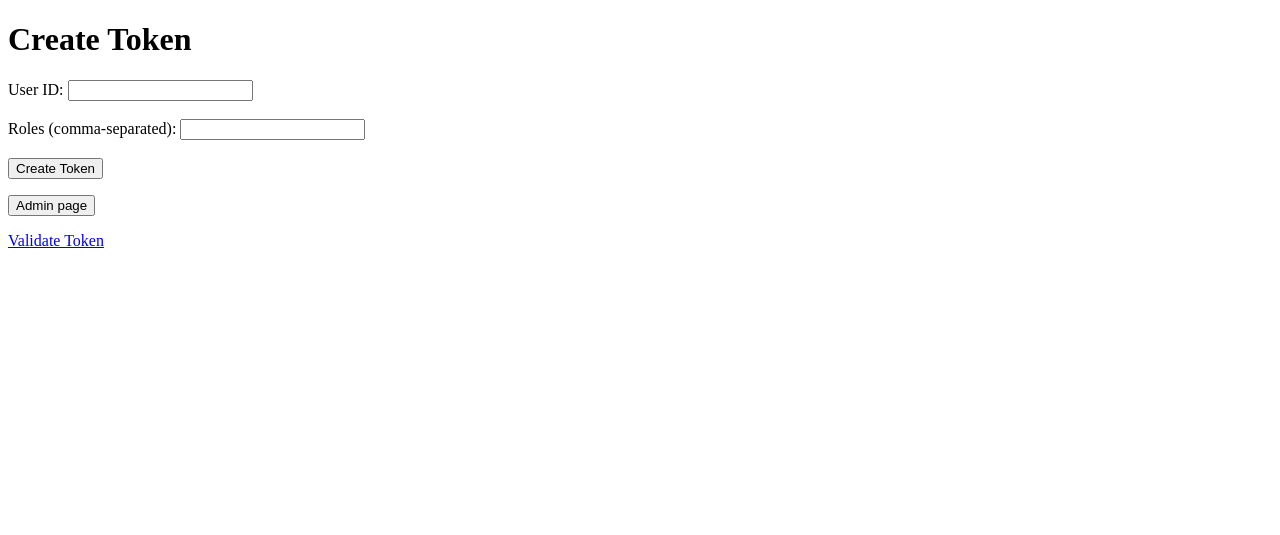
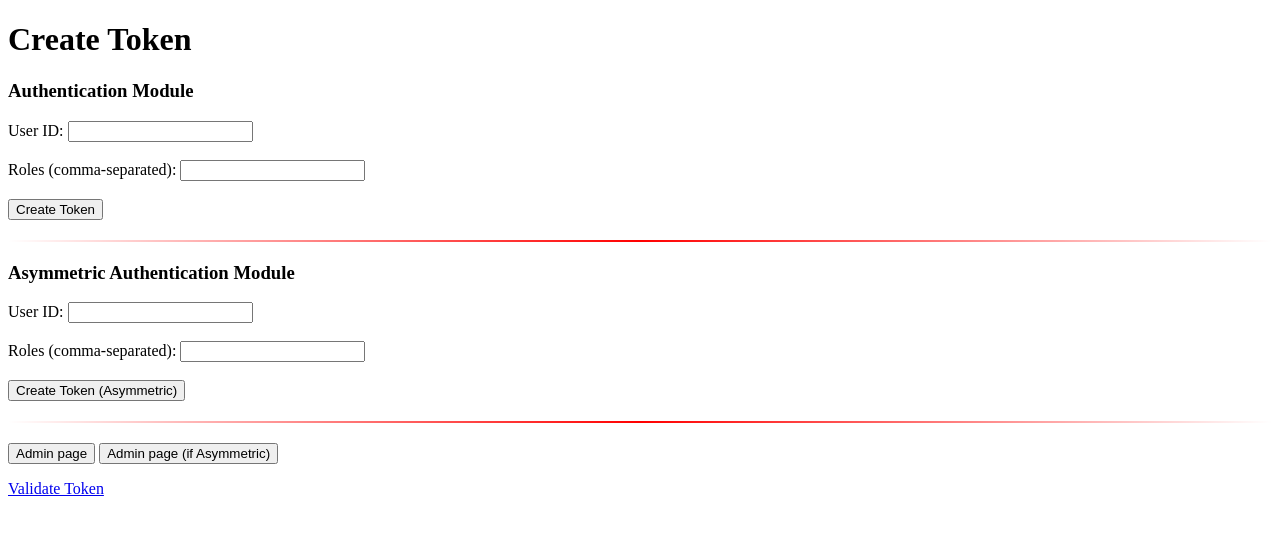
Before and after one commit to goldenvobla42/authentication_module, a Flask app: page /create in a window 1280 px wide. Shown: the top 535 px of the page. Run offline with Flask 3, Linux system fonts and the light colour scheme.

Commit message:
integrated asymmetric module into web application

```diff
--- a/app.py
+++ b/app.py
@@ -1,4 +1,4 @@
-from flask import Flask, render_template, request, abort, jsonify, make_response
+from flask import Flask, render_template, request, abort, jsonify, make_response, redirect, url_for
 from functools import wraps
 from authmodule import AuthModule
 from authmodule_asym import AuthModuleAsym
@@ -30,9 +30,28 @@ def requires_role(role):
             except jwt.InvalidTokenError:
                 abort(401)
             return f()
+
         return decorated_function
     return decorator
 
+
+def requires_role_asym(role):
+    def decorator(f):
+        @wraps(f)
+        def decorated_function():
+            token = request.cookies.get("session")
+            if not token:
+                abort(403)  # No token provided
+            try:
+                if not auth_module_asym.validate_token_role(token, role):
+                    abort(401)  # Invalid or expired token
+            except jwt.ExpiredSignatureError:
+                abort(401)
+            except jwt.InvalidTokenError:
+                abort(401)
+            return f()
+        return decorated_function
+    return decorator
 
 @app.route("/", methods=["GET"])
 def index():
@@ -48,28 +67,62 @@ def create():
             roles = [role.strip() for role in roles_str.split(",")]
             token = auth_module.create_token(user_id, roles)
             response = make_response(render_template("create.html", token=token))
-            response.set_cookie("session", token, httponly=True)
+            response.set_cookie("session", token, httponly=True, samesite='Strict')
             return response
     return render_template("create.html")
 
 
-@app.route("/validate", methods=["GET", "POST"])
+@app.route("/validate", methods=["GET"])
 def validate():
+    return render_template("validate.html")
+
+@app.route("/validate_sym", methods=["GET", "POST"])
+def validate_sym():
     is_valid = None
+    if request.method == "GET":
+        return redirect(url_for('validate'))
     if request.method == "POST":
         token = request.form.get("token")
-        user_id = request.form.get("user_id")
-        role = request.form.get("role")
-        if token and user_id and role:
+        if token:
             is_valid = auth_module.validate_token(token.encode())
     return render_template("validate.html", is_valid=is_valid)
 
+@app.route("/create_asym", methods=["GET", "POST"])
+def create_asym():
+    if request.method == "GET":
+        return redirect(url_for('create'))
+    if request.method == "POST":
+        user_id = request.form.get("user_id_asym")
+        roles_str = request.form.get("roles_asym")
+        if user_id and roles_str:
+            roles = [role.strip() for role in roles_str.split(",")]
+            token_asym = auth_module_asym.create_token(user_id, roles)
+            response = make_response(render_template("create.html", token_asym=token_asym))
+            response.set_cookie("session", token_asym, httponly=True, samesite='Strict')
+            return response
+    return render_template("create.html")
+
+@app.route("/validate_asym", methods=["GET", "POST"])
+def validate_asym():
+    is_valid = None
+    if request.method == "GET":
+        return redirect(url_for('validate'))
+    if request.method == "POST":
+        token = request.form.get("token_asym")
+        if token:
+            is_valid_asym = auth_module_asym.validate_token(token.encode())
+    return render_template("validate.html", is_valid_asym=is_valid_asym)
 
 @app.route("/admin", methods=["GET"])
 @requires_role("admin")
 def admin():
     return render_template("admin.html")
 
+@app.route("/admin_asym", methods=["GET"])
+@requires_role_asym("admin")
+def admin_asym():
+    return render_template("admin.html")
+
 
 if __name__ == "__main__":
     app.run(debug=False, port=8080)
--- a/templates/create.html
+++ b/templates/create.html
@@ -2,9 +2,19 @@
 <html>
 <head>
     <title>Create Token</title>
+    <style>
+        .red-line {
+            background: linear-gradient(to right, transparent, red, transparent);
+            height: 2px;
+            margin: 20px 0;
+            padding: 0;
+            border: none;
+        }
+    </style>
 </head>
 <body>
     <h1>Create Token</h1>
+    <h3>Authentication Module</h3>
     <form id="create-form" method="POST">
         <label for="user_id">User ID:</label>
         <input type="text" id="user_id" name="user_id" required><br><br>
@@ -12,12 +22,30 @@
         <input type="text" id="roles" name="roles" required><br><br>
         <button type="submit">Create Token</button>
     </form>
-    {% if token %}
+
+        {% if token %}
     <h2>Generated Token:</h2>
     <p>{{ token }}</p>
     {% endif %}
 
-    <p><a href="/admin"><button onclick="sendRequestWithToken()">Admin page</button></a></p>
+<hr class="red-line">
+    <h3>Asymmetric Authentication Module</h3>
+    <form method="POST" action="{{ url_for('create_asym') }}">
+        <label for="user_id_asym">User ID:</label>
+        <input type="text" id="user_id_asym" name="user_id_asym" required><br><br>
+        <label for="roles_asym">Roles (comma-separated):</label>
+        <input type="text" id="roles_asym" name="roles_asym" required><br><br>
+        <button type="submit">Create Token (Asymmetric)</button>
+    </form>
+
+    {% if token_asym %}
+    <h2>Generated Token:</h2>
+    <p>{{ token_asym }}</p>
+    {% endif %}
+
+<hr class="red-line">
+    <p><a href="/admin"><button onclick="sendRequestWithToken()">Admin page</button></a>
+        <a href="/admin_asym"><button onclick="sendRequestWithToken()">Admin page (if Asymmetric)</button></a></p>
 
 
 <p><a href="{{ url_for('validate') }}">Validate Token</a></p>
```
Also changed, not shown: templates/validate.html (+25 -8 lines), README.md.
